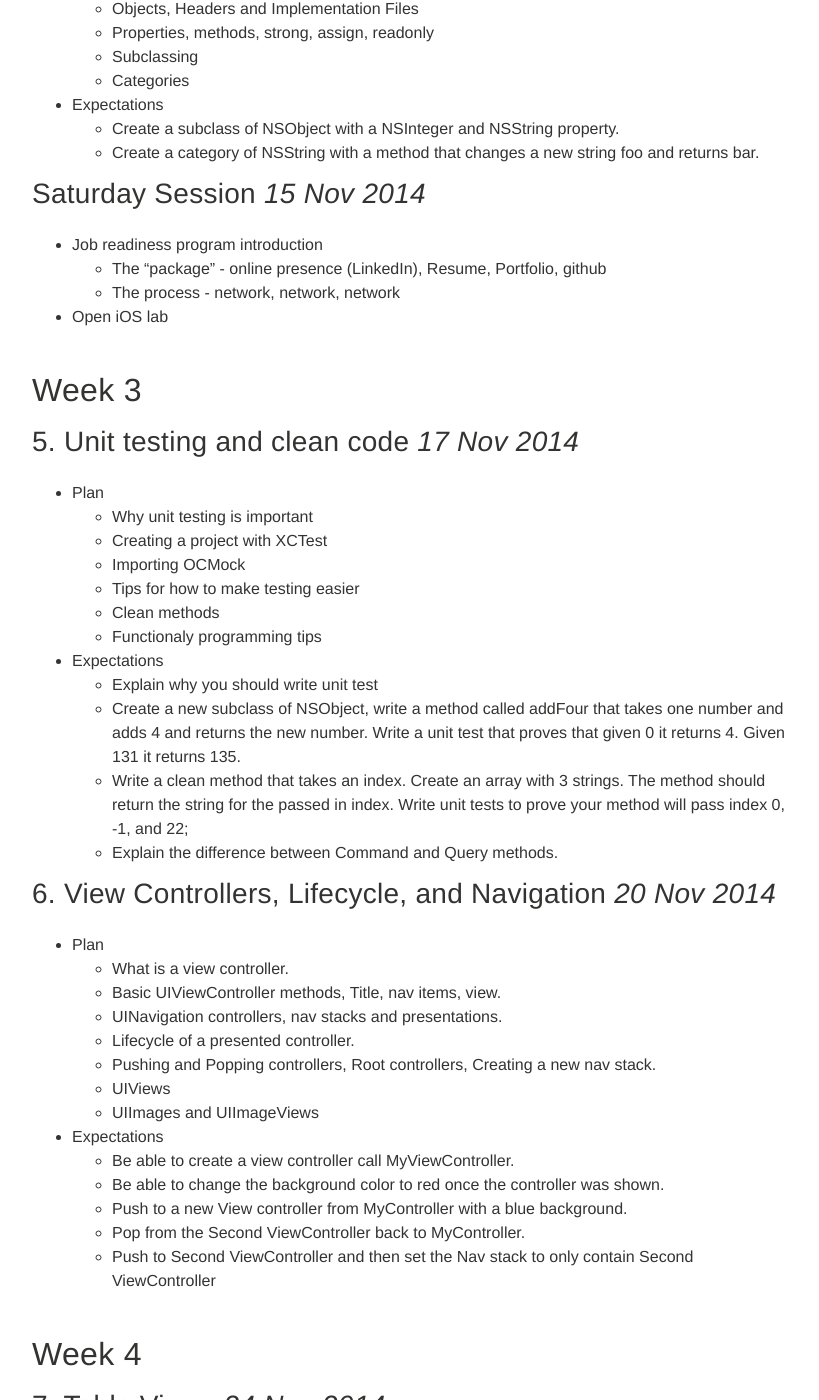
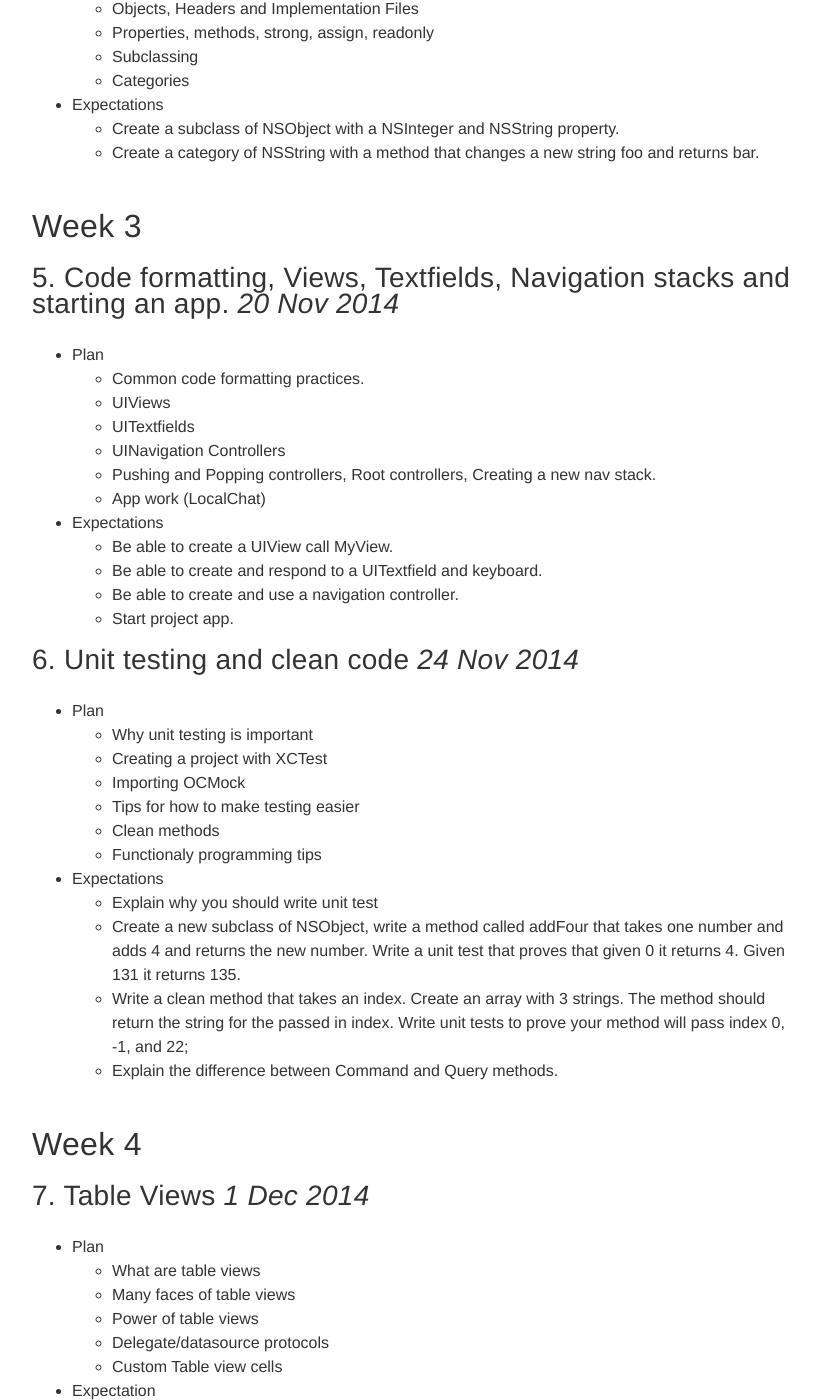
Before and after one commit to portlandcodeschool/ios, a Jekyll site: the page built from schedule.md, in a window 1280 px wide and 1400 px high, scrolled down 1565 px. Shown: the whole window, without its empty margins (288-1107 px from the left). Built offline with Jekyll 4.4.1, drawn with Linux system fonts in a browser that asks for light colours; nearby versions of some CDN libraries; part of the change alters nothing that is shown; some of the changed text lies outside the part shown.

Commit message:
Update schedule.md

```diff
--- a/schedule.md
+++ b/schedule.md
@@ -51,7 +51,7 @@ tags: [schedule]
     * Create a method that returns a Boolean.
     * Be able to explain the parts of a method signature
 
-## 4. Objective-c Fundamentals - NSObjects, UIKit *13 Nov 2014*
+## 4. Objective-c Fundamentals - NSObjects, UIKit *17 Nov 2014*
   * Plan
     * Objects, Headers and Implementation Files
     * Properties, methods, strong, assign, readonly
@@ -61,15 +61,23 @@ tags: [schedule]
     * Create a subclass of NSObject with a NSInteger and NSString property.
     * Create a category of NSString with a method that changes a new string foo and returns bar.
 
-## Saturday Session *15 Nov 2014*
-  * Job readiness program introduction
-    * The "package" - online presence (LinkedIn), Resume, Portfolio, github
-    * The process - network, network, network
-  * Open iOS lab
-
 # Week 3
 
-## 5. Unit testing and clean code *17 Nov 2014*
+## 5. Code formatting, Views, Textfields, Navigation stacks and starting an app. *20 Nov 2014*
+  * Plan
+    * Common code formatting practices.
+    * UIViews
+    * UITextfields
+    * UINavigation Controllers
+    * Pushing and Popping controllers, Root controllers, Creating a new nav stack.
+    * App work (LocalChat)
+  * Expectations
+    * Be able to create a UIView call MyView.
+    * Be able to create and respond to a UITextfield and keyboard.
+    * Be able to create and use a navigation controller.
+    * Start project app.
+
+## 6. Unit testing and clean code *24 Nov 2014*
   * Plan
     * Why unit testing is important
     * Creating a project with XCTest
@@ -83,25 +91,9 @@ tags: [schedule]
     * Write a clean method that takes an index. Create an array with 3 strings. The method should return the string for the passed in index. Write unit tests to prove your method will pass index 0, -1, and 22;
     * Explain the difference between Command and Query methods.
 
-## 6. View Controllers, Lifecycle, and Navigation *20 Nov 2014*
-  * Plan
-    * What is a view controller.
-    * Basic UIViewController methods, Title, nav items, view.
-    * UINavigation controllers, nav stacks and presentations.
-    * Lifecycle of a presented controller.
-    * Pushing and Popping controllers, Root controllers, Creating a new nav stack.
-    * UIViews
-    * UIImages and UIImageViews
-  * Expectations
-    * Be able to create a view controller call MyViewController.
-    * Be able to change the background color to red once the controller was shown.
-    * Push to a new View controller from MyController with a blue background.
-    * Pop from the Second ViewController back to MyController.
-    * Push to Second ViewController and then set the Nav stack to only contain Second ViewController
-
 # Week 4
 
-## 7. Table Views *24 Nov 2014*
+## 7. Table Views *1 Dec 2014*
   * Plan
     * What are table views
     * Many faces of table views
@@ -115,7 +107,7 @@ tags: [schedule]
     * Static/dynamic cells.
     * UIRefreshControl
 
-## 8. Interface Builder - child controllers, containers, and tab controller *1 Dec 2014*
+## 8. Interface Builder - child controllers, containers, and tab controller *4 Dec 2014*
   * Plan
     * Nibs and Storyboard
     * IBOutlets, Attribute Inspector, Dynamic Cells
@@ -134,7 +126,7 @@ tags: [schedule]
 
 # Week 5
 
-## 9. Collection Views *4 Dec 2015*
+## 9. Collection Views *8 Dec 2015*
   * Plan
     * What is a Collection view
     * why collection views
@@ -147,7 +139,7 @@ tags: [schedule]
     * Customize cell layout/sizes/stuff
     * Edit collection view
 
-## 10. Views and Gestures *8 Dec 2014*
+## 10. Views and Gestures *11 Dec 2014*
   * Plan
     * UIButtons, UISegmentControls, UISwitches
     * UITableViews and UIScrollViews
@@ -163,7 +155,7 @@ tags: [schedule]
 
 # Week 6
 
-## 11. Core graphics *11 Dec 2014*
+## 11. Core graphics *15 Dec 2014*
   * Plan
     * What is Core Graphics used for?
     * UI Graphic context
@@ -179,7 +171,7 @@ tags: [schedule]
     * Be able to create a rounded rectangle with a gradient background.
     * Be able to create a clock layer that shows current time.
 
-## 12. Protocols, Notifications, Blocks, Animations *15 Dec 2014*
+## 12. Protocols, Notifications, Blocks, Animations *18 Dec 2014*
   * Plan
     * What is a Protocol?
     * What is a notification?
@@ -197,7 +189,7 @@ tags: [schedule]
 
 # Week 7
 
-## 13. Animations and Autolayout *18 Dec 2014*
+## 13. Animations and Autolayout *5 Jan 2014*
   * Plans
     * Cover basic animations
     * Why to use auto layout
@@ -207,17 +199,17 @@ tags: [schedule]
     * Animate a views location/size
     * Use Animations with Autolayout (animate ‘constraints’)
 
-## 14. UIDynamics *5 Jan 2014*
+## 14. UIDynamics *8 Jan 2014*
 
 # Week 8
 
-## 15. Open QA, Review *8 Jan 2014*
+## 15. Open QA, Review *12 Jan 2014*
 
-## 16. Multiple MVCs - child controllers, containers, and tab controller *12 Jan 2014*
+## 16. Multiple MVCs - child controllers, containers, and tab controller *15 Jan 2014*
 
 # Week 9
 
-## 17. MultiThreading *15 Jan 2015*
+## 17. MultiThreading *19 Jan 2015*
   * Plan
     * What is GCD
     * What are NSOperationQueues
@@ -231,7 +223,7 @@ tags: [schedule]
     * Explain most common memory issues
     * Explain issues/bugs that can happen from async code
 
-## 18. Networking *19 Jan 2015*
+## 18. Networking *22 Jan 2015*
   * Plan
     * What is NSURLConnection/Session
     * Processing JSON data
@@ -242,7 +234,7 @@ tags: [schedule]
 
 # Week 10
 
-## 19. Working with Local Data - Documents and Core Data *22 Jan 2015*
+## 19. Working with Local Data - Documents and Core Data *26 Jan 2015*
   * Plan
     * What is Core Data
     * Why use Core Data
@@ -253,7 +245,7 @@ tags: [schedule]
     * Create new entities & relations between entities
     * CRUD operations with CoreData
 
-## 20. Presenting data - Core data and Table View *26 Jan 2015*
+## 20. Presenting data - Core data and Table View *29 Jan 2015*
   * Plan
     * NSFetchedResultsController
     * Getting results from core data without NSFetchedResults
@@ -266,36 +258,36 @@ tags: [schedule]
 
 # Week 11
 
-## 21. Core Location, Mapkit *29 Jan 2015*
+## 21. Core Location, Mapkit *2 Feb 2015*
 
-## 22. UI activity sharing *2 Feb 2015*
+## 22. UI activity sharing *5 Feb 2015*
 
 # Week 12
 
-## 23. Camera, Actionsheet Controllers, Core motion, Alerts, Sharing *5 Feb 2015*
+## 23. Camera, Actionsheet Controllers, Core motion, Alerts, Sharing *9 Feb 2015*
 
-## 24. App Brainstorm *9 Feb 2015*
+## 24. App Brainstorm *12 Feb 2015*
 
 # Week 13
 
-## 25. Open QA, Review *12 Feb 2015*
+## 25. Open QA, Review *16 Feb 2015*
 
-## 26. iPad, iPhone, Universal - Multiple storyboards, reusable code *16 Feb 2015*
+## 26. iPad, iPhone, Universal - Multiple storyboards, reusable code *19 Feb 2015*
 
 # Week 14
 
-## 27. App work *19 Feb 2015*
+## 27. App work *23 Feb 2015*
 
-## 28. App work *23 Feb 2015*
+## 28. App work *26 Feb 2015*
 
 # Week 15
 
-## 29. App work *26 Feb 2015*
+## 29. App work *2 Mar 2015*
 
-## 30. App work *2 Mar 2015*
+## 30. App work *5 Mar 2015*
 
 # Week 16
 
-## 31. Preparing your app for distribution *5 Mar 2015*
+## 31. Preparing your app for distribution *9 Mar 2015*
 
-## 32. Wrap up *9 Mar 2015*
+## 32. Wrap up *12 Mar 2015*
```
